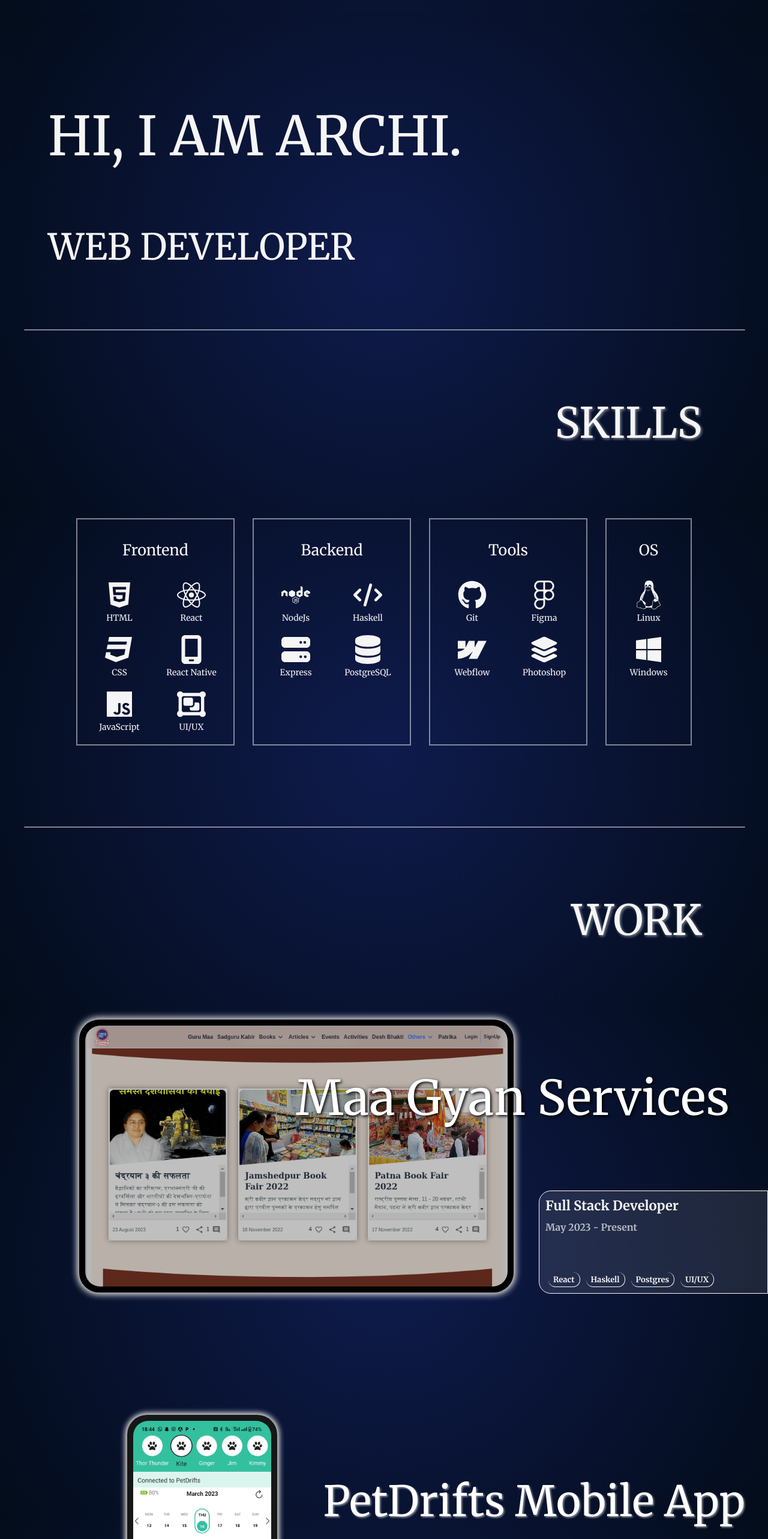
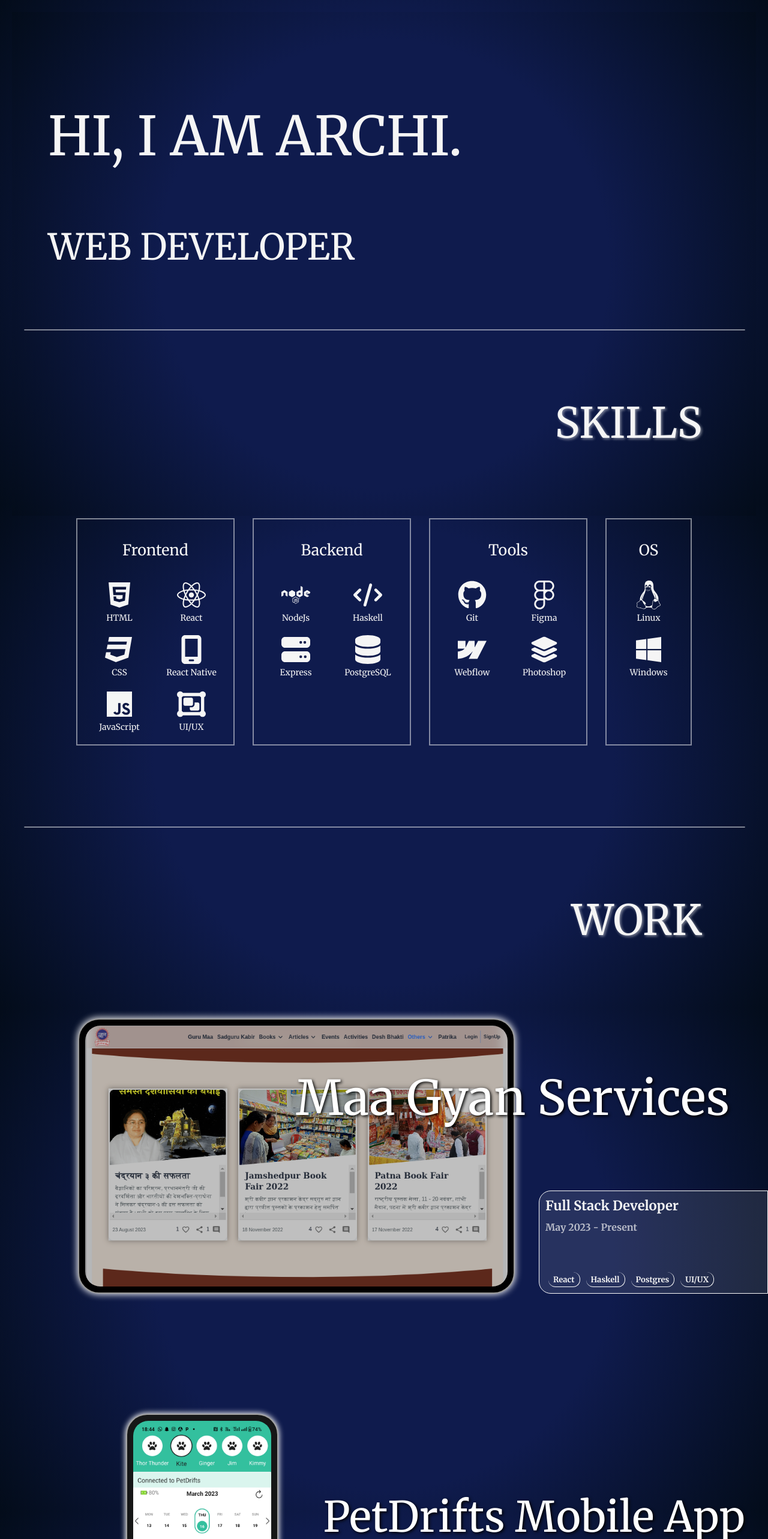
Before and after one commit to archiKumari/my_portfolio, a React (Create React App) app: page / in a window 1280 px wide. Shown: the top 2566 px of the page at 60% size. Built offline with nearby package versions, Linux system fonts and the light colour scheme.

Commit message:
Minor UI modifications

```diff
--- a/src/App.css
+++ b/src/App.css
@@ -2,7 +2,7 @@
 
 body, #root {
   font-family: 'Merriweather', serif;
-  background: radial-gradient(circle, #0f1b4d, #030c1a);
+  background: radial-gradient(circle,rgba(15,27,77,1), rgba(15,27,77,1),rgba(3,12,26,1));
   height: 100vh;
   padding: 20px;
   color: whitesmoke;
--- a/src/Components/Frames/MobileFrame/MobileFrame.css
+++ b/src/Components/Frames/MobileFrame/MobileFrame.css
@@ -26,11 +26,11 @@
 
 .mobile-title {
   position: absolute;
-  margin-top: 8%;
+  margin-top: 10%;
   right: 3%;
   font-size: 70px;
   color: rgba(255, 255, 255, 1);
-  text-shadow: 2px 2px 3px rgba(250, 250, 250, 0.5);
+  text-shadow: 2px 2px 5px rgba(0, 0, 0, 1);
 }
 
 .mobile-text {
```
